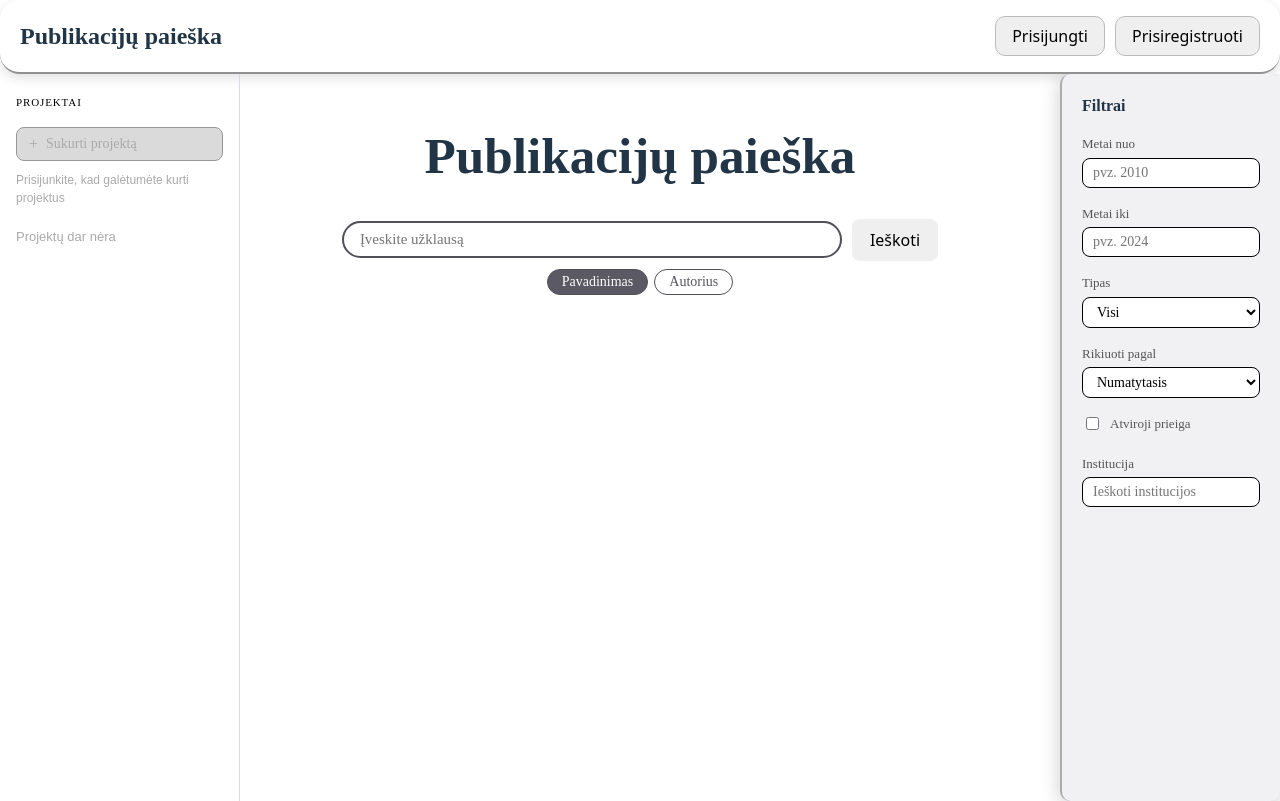
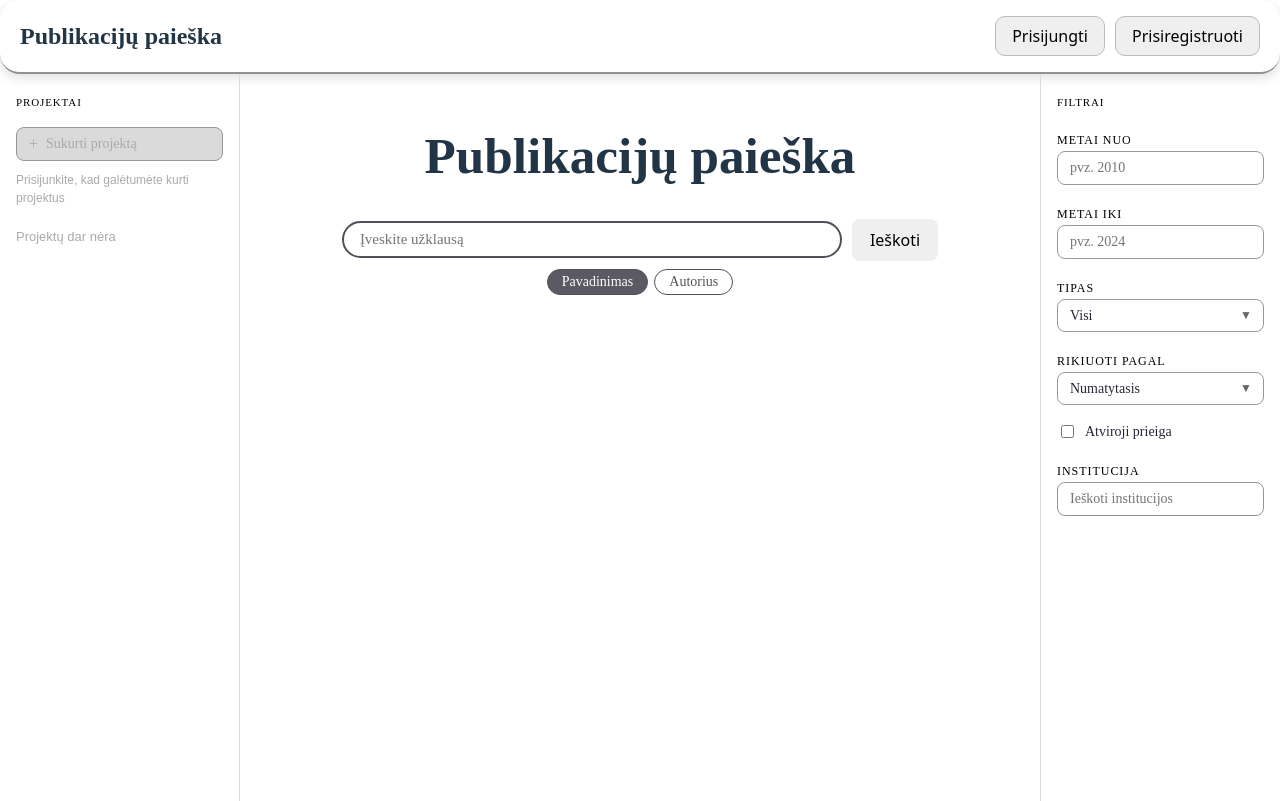
Before and after one commit to RojusJS/Publication_Finder, a React app in the folder Frontend/: page / in a window 1280 px wide. Built offline with nearby package versions, Linux system fonts and the light colour scheme; the HTML template or start-up script is replaced by a standard one.

Commit message:
Refactor filter and search bars

```diff
--- a/Frontend/src/components/filterBar.jsx
+++ b/Frontend/src/components/filterBar.jsx
@@ -27,6 +27,7 @@ function FiltersBar({
         setDropdownOpen(false);
       }
     };
+
     document.addEventListener("mousedown", handleClickOutside);
     return () => document.removeEventListener("mousedown", handleClickOutside);
   }, []);
@@ -37,12 +38,16 @@ function FiltersBar({
       setDropdownOpen(false);
       return;
     }
+
     clearTimeout(debounceRef.current);
+
     debounceRef.current = setTimeout(async () => {
       setLoadingSuggestions(true);
       try {
         const resp = await fetch(
-          `https://api.openalex.org/autocomplete/institutions?q=${encodeURIComponent(institutionQuery)}`,
+          `https://api.openalex.org/autocomplete/institutions?q=${encodeURIComponent(
+            institutionQuery,
+          )}`,
         );
         const data = await resp.json();
         setSuggestions(data.results || []);
@@ -70,59 +75,81 @@ function FiltersBar({
   };
 
   const labelStyle = {
+    margin: "0 0 6px",
+    fontSize: "12px",
+    fontWeight: "500",
+    letterSpacing: "0.08em",
+    textTransform: "uppercase",
+    color: "#000000",
     fontFamily: "Times New Roman",
-    fontSize: "13px",
-    color: "#555",
-    marginBottom: "4px",
-    display: "block",
   };
 
   const inputStyle = {
     width: "100%",
-    padding: "6px 10px",
+    padding: "8px 12px",
     borderRadius: "8px",
-    border: "1.2px solid #000000",
+    border: "0.5px solid #979797",
     fontFamily: "Times New Roman",
     fontSize: "14px",
+    color: "#2a2535",
     boxSizing: "border-box",
+    background: "#ffffff",
+    outline: "none",
+  };
+
+  const selectWrapStyle = {
+    position: "relative",
+    width: "100%",
   };
 
   const selectStyle = {
     width: "100%",
-    padding: "6px 10px",
+    padding: "8px 36px 8px 12px",
     borderRadius: "8px",
-    border: "1.2px solid #000000",
+    border: "0.5px solid #979797",
     fontFamily: "Times New Roman",
     fontSize: "14px",
+    color: "#2a2535",
     boxSizing: "border-box",
     background: "#ffffff",
+    outline: "none",
+    appearance: "none",
+    WebkitAppearance: "none",
+    MozAppearance: "none",
+    cursor: "pointer",
   };
 
   return (
     <div
       style={{
-        width: "220px",
-        minWidth: "220px",
-        borderLeft: "2px solid #acacac",
-        padding: "20px",
+        position: "sticky",
+        top: 0,
+        height: "100vh",
+        overflowY: "auto",
+        width: "240px",
+        minWidth: "240px",
+        padding: "20px 16px",
         boxSizing: "border-box",
         fontFamily: "Times New Roman",
-        background: "#f1f0f3",
-        minHeight: "calc(100vh - 73px)",
-        boxShadow: "0 4px 20px rgba(0,0,0,0.20)",
-        borderRadius: "10px",
-        display: "flex",
-        flexDirection: "column",
-        gap: "16px",
+        background: "#f3f3f307",
+        borderLeft: "0.5px solid #ddd9e3",
       }}
     >
-      <h3
-        style={{ margin: 0, fontFamily: "Times New Roman", fontSize: "16px" }}
+      <p
+        style={{
+          margin: "0 0 16px",
+          fontSize: "11px",
+          fontWeight: "500",
+          letterSpacing: "0.08em",
+          textTransform: "uppercase",
+          color: "#000000",
+          fontFamily: "Times New Roman",
+        }}
       >
         Filtrai
-      </h3>
+      </p>
 
-      <div>
+      <div style={{ marginBottom: "16px" }}>
         <label style={labelStyle}>Metai nuo</label>
         <input
           type="number"
@@ -133,7 +160,7 @@ function FiltersBar({
         />
       </div>
 
-      <div>
+      <div style={{ marginBottom: "16px" }}>
         <label style={labelStyle}>Metai iki</label>
         <input
           type="number"
@@ -144,8 +171,9 @@ function FiltersBar({
         />
       </div>
 
-      <div>
+      <div style={{ marginBottom: "16px" }}>
         <label style={labelStyle}>Tipas</label>
+        <div style={selectWrapStyle}>
           <select
             value={type}
             onChange={(e) => setType(e.target.value)}
@@ -158,10 +186,25 @@ function FiltersBar({
             <option value="preprint">Preprint</option>
             <option value="proceedings-article">Proceedings article</option>
           </select>
+          <span
+            style={{
+              position: "absolute",
+              right: "12px",
+              top: "50%",
+              transform: "translateY(-50%)",
+              pointerEvents: "none",
+              fontSize: "12px",
+              color: "#686666",
+            }}
+          >
+            ▼
+          </span>
+        </div>
       </div>
 
-      <div>
+      <div style={{ marginBottom: "16px" }}>
         <label style={labelStyle}>Rikiuoti pagal</label>
+        <div style={selectWrapStyle}>
           <select
             value={sort}
             onChange={(e) => setSort(e.target.value)}
@@ -171,16 +214,33 @@ function FiltersBar({
             <option value="year_desc">Metai: mažėjimo tvarka</option>
             <option value="year_asc">Metai: didėjimo tvarka</option>
           </select>
+          <span
+            style={{
+              position: "absolute",
+              right: "12px",
+              top: "50%",
+              transform: "translateY(-50%)",
+              pointerEvents: "none",
+              fontSize: "12px",
+              color: "#666565",
+            }}
+          >
+            ▼
+          </span>
+        </div>
       </div>
 
-      <div>
+      <div style={{ marginBottom: "16px" }}>
         <label
           style={{
-            ...labelStyle,
+            fontSize: "14px",
+            color: "#2a2535",
+            fontFamily: "Times New Roman",
             display: "flex",
             alignItems: "center",
             gap: "8px",
             cursor: "pointer",
+            margin: 0,
           }}
         >
           <input
@@ -195,8 +255,11 @@ function FiltersBar({
       <div ref={dropdownRef} style={{ position: "relative" }}>
         <label style={labelStyle}>
           Institucija{" "}
-          {loadingSuggestions && <span style={{ color: "#aaa" }}>...</span>}
+          {loadingSuggestions && (
+            <span style={{ color: "#9993a8", textTransform: "none" }}>...</span>
+          )}
         </label>
+
         <input
           type="text"
           placeholder="Ieškoti institucijos"
@@ -207,44 +270,27 @@ function FiltersBar({
           }}
           style={{
             ...inputStyle,
-            background: institution ? "#f0eeee" : "#ffffff",
-            border: institution ? "1.2px solid #514f58" : "1.2px solid #000000",
+            background: institution ? "#eeebeb" : "#ffffff",
+            border: institution
+              ? "0.5px solid #58575f"
+              : "0.5px solid #949494",
           }}
         />
-        {institution && (
-          <button
-            onClick={handleClear}
-            style={{
-              marginTop: "6px",
-              width: "100%",
-              padding: "4px",
-              borderRadius: "8px",
-              border: "1px solid #000",
-              background: "#e0e0e0",
-              cursor: "pointer",
-              fontSize: "13px",
-              fontFamily: "Times New Roman",
-            }}
-          >
-            ✕ Išvalyti
-          </button>
-        )}
 
         {dropdownOpen && suggestions.length > 0 && (
           <div
             style={{
-              position: "sticky",
-              top: 0,
-              height: "100vh",
+              position: "absolute",
+              top: "100%",
+              left: 0,
+              right: 0,
+              marginTop: "6px",
+              background: "#ffffff",
+              border: "0.5px solid #979797",
+              borderRadius: "8px",
+              boxShadow: "0 4px 12px rgba(0,0,0,0.08)",
+              maxHeight: "220px",
               overflowY: "auto",
-              left: 0,
-              marginTop: "4px",
-              background: "#fff",
-              border: "1px solid #d6d6d6",
-              borderRadius: "10px",
-              boxShadow: "0 4px 12px rgba(0,0,0,0.12)",
-              width: "260px",
-              maxHeight: "220px",
               zIndex: 1000,
             }}
           >
@@ -253,30 +299,44 @@ function FiltersBar({
                 key={item.id}
                 onClick={() => handleSelect(item)}
                 onMouseEnter={(e) =>
-                  (e.currentTarget.style.background = "#f1ebf5")
+                  (e.currentTarget.style.background = "#ebebeb")
                 }
                 onMouseLeave={(e) =>
-                  (e.currentTarget.style.background = "#ffffff")
+                  (e.currentTarget.style.background = "transparent")
                 }
                 style={{
-                  padding: "10px 14px",
+                  padding: "10px 12px",
                   cursor: "pointer",
-                  fontFamily: "Times New Roman",
-                  fontSize: "14px",
-                  borderBottom: "1px solid #f0f0f0",
+                  transition: "background 0.1s",
+                  borderBottom: "0.5px solid #ececec",
                 }}
               >
-                <div style={{ fontWeight: "500" }}>{item.display_name}</div>
+                <p
+                  style={{
+                    margin: 0,
+                    fontSize: "14px",
+                    fontWeight: "500",
+                    color: "#2a2535",
+                    fontFamily: "Times New Roman",
+                  }}
+                >
+                  {item.display_name}
+                </p>
+
                 {item.hint && (
-                  <div
+                  <p
                     style={{
+                      margin: "2px 0 0",
                       fontSize: "12px",
-                      color: "#888",
-                      marginTop: "2px",
+                      color: "#9993a8",
+                      fontFamily: "sans-serif",
+                      whiteSpace: "nowrap",
+                      overflow: "hidden",
+                      textOverflow: "ellipsis",
                     }}
                   >
                     {item.hint}
-                  </div>
+                  </p>
                 )}
               </div>
             ))}
--- a/Frontend/src/components/searchBar.jsx
+++ b/Frontend/src/components/searchBar.jsx
@@ -198,9 +198,7 @@ function SearchBar({
                       minWidth: 0,
                     }}
                   >
-                    <span style={{ color: "#b0aab8", fontSize: "14px" }}>
-                      🕐
-                    </span>
+
                     <span
                       style={{
                         fontFamily: "Times New Roman",
```
Lines whose indentation alone changed are shown as unchanged.
